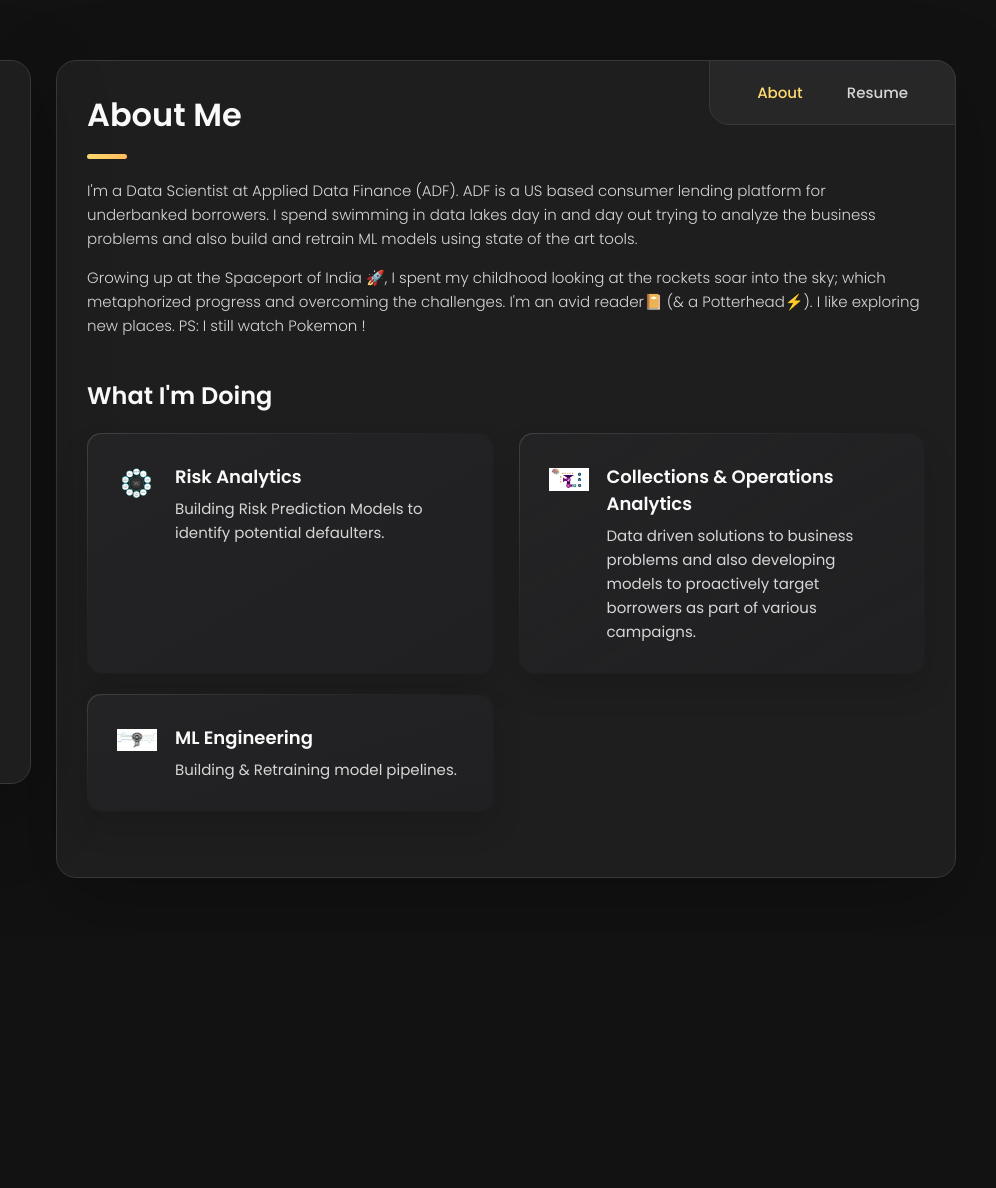
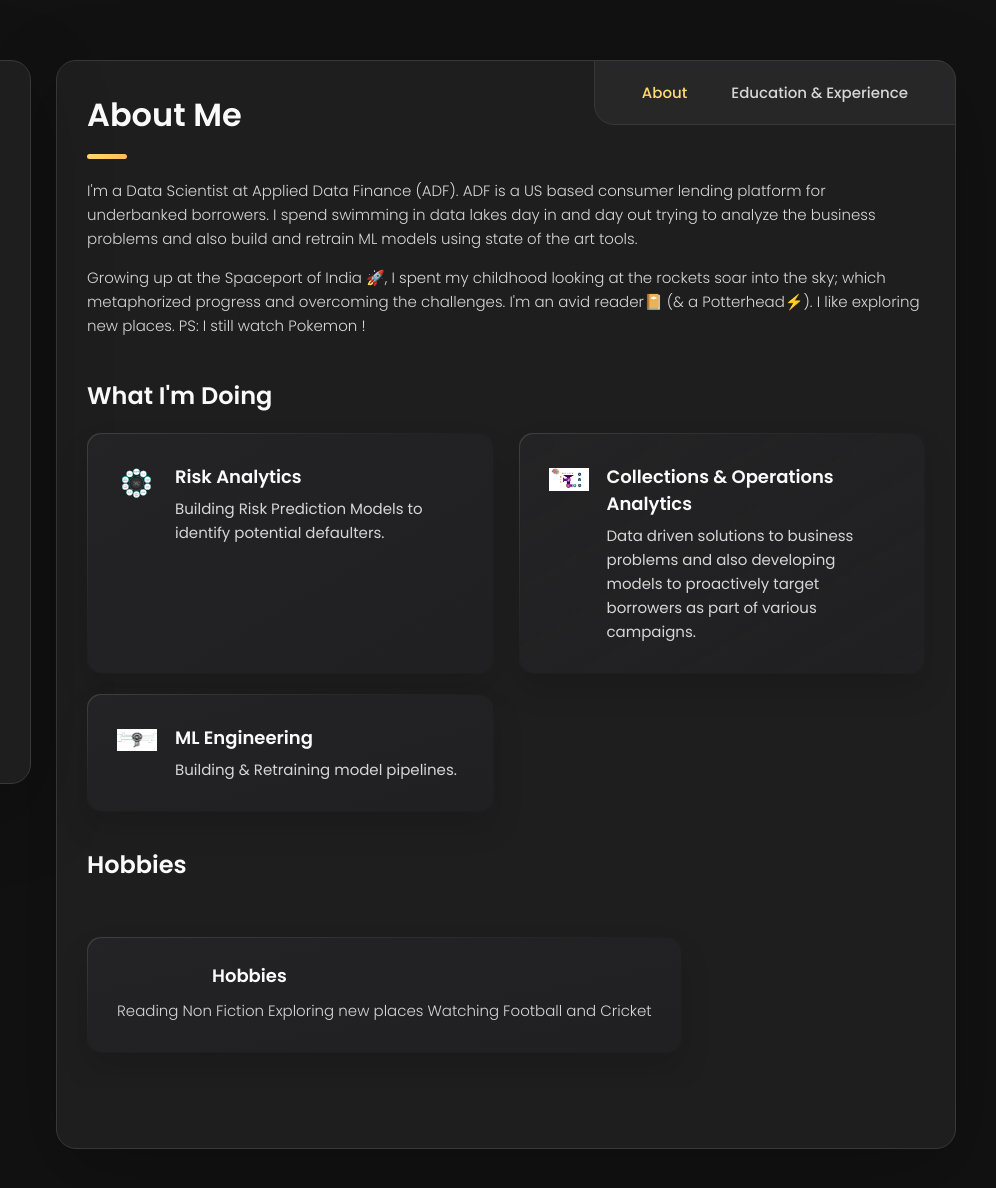
Before and after one commit to KSTarun/KSTarun.github.io, a plain HTML site: page index.html in a window 1280 px wide. Shown: the full height of the page, 284-1280 px from the left. Before the commit the page ends 938 px from the top, so only its background shows below. Drawn offline with nearby package versions, Linux system fonts and the light colour scheme.

Commit message:
added hobbies

```diff
--- a/index.html
+++ b/index.html
@@ -180,7 +180,7 @@
           </li>
 
           <li class="navbar-item">
-            <button class="navbar-link" data-nav-link>Resume</button>
+            <button class="navbar-link" data-nav-link>Education & Experience</button>
           </li>
 
           <!-- <li class="navbar-item">
@@ -310,38 +310,36 @@
 
 
         <!--
-          - testimonials
+          - Hobbies
         -->
 
-        <!-- <section class="testimonials">
+        <section class="testimonials">
 
-          <h3 class="h3 testimonials-title">Testimonials</h3>
+          <h3 class="h3 testimonials-title">Hobbies</h3>
 
           <ul class="testimonials-list has-scrollbar">
 
             <li class="testimonials-item">
               <div class="content-card" data-testimonials-item>
 
-                <figure class="testimonials-avatar-box">
+                <!-- <figure class="testimonials-avatar-box">
                   <img src="./assets/images/avatar-1.png" alt="Daniel lewis" width="60" data-testimonials-avatar>
-                </figure>
+                </figure> -->
 
-                <h4 class="h4 testimonials-item-title" data-testimonials-title>Daniel lewis</h4>
+                <h4 class="h4 testimonials-item-title" data-testimonials-title>Hobbies</h4>
 
                 <div class="testimonials-text" data-testimonials-text>
                   <p>
-                    Richard was hired to create a corporate identity. We were very pleased with the work done. She has a
-                    lot of experience
-                    and is very concerned about the needs of client. Lorem ipsum dolor sit amet, ullamcous cididt
-                    consectetur adipiscing
-                    elit, seds do et eiusmod tempor incididunt ut laborels dolore magnarels alia.
+                    Reading Non Fiction
+                    Exploring new places
+                    Watching Football and Cricket
                   </p>
                 </div>
 
               </div>
             </li>
 
-            <li class="testimonials-item">
+            <!-- <li class="testimonials-item">
               <div class="content-card" data-testimonials-item>
 
                 <figure class="testimonials-avatar-box">
@@ -405,11 +403,11 @@
                 </div>
 
               </div>
-            </li>
+            </li> -->
 
           </ul>
 
-        </section> -->
+        </section>
 
 
         <!--
```
